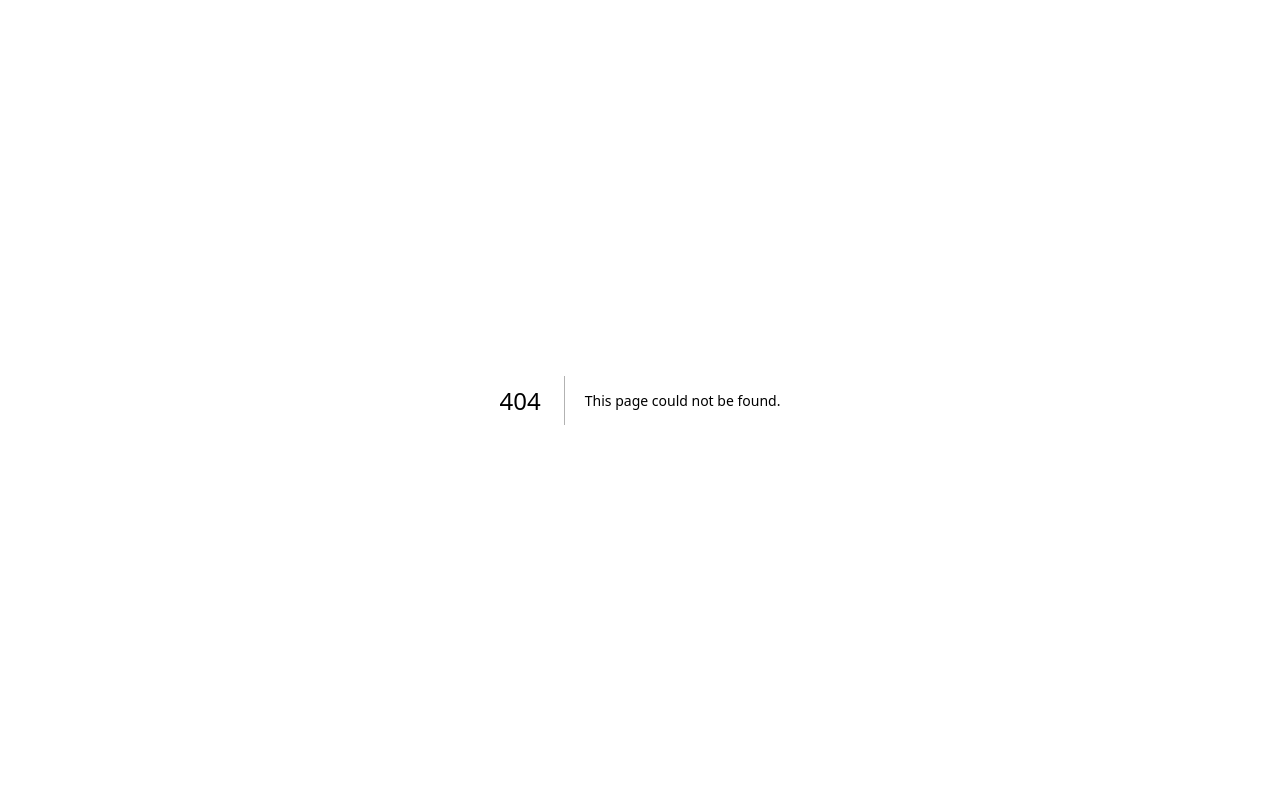
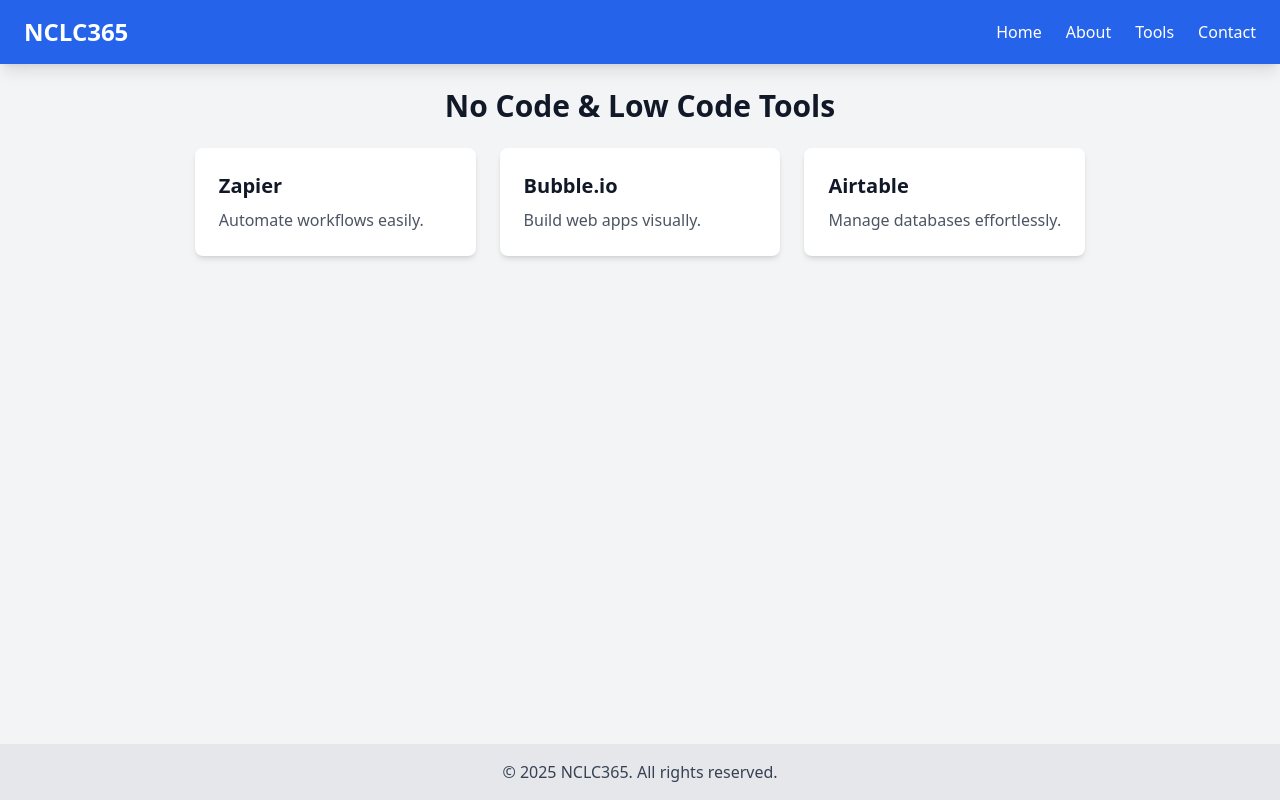
Before and after one commit to NCLC365/nclc365, a Next.js app: page /tools in a window 1280 px wide. Before the commit this address had no page. Built offline with nearby package versions, Linux system fonts and the light colour scheme.

Commit message:
Create tools.js

```diff
--- /dev/null
+++ b/pages/tools.js
@@ -0,0 +1,26 @@
+import Navbar from '../components/Navbar';
+import Footer from '../components/Footer';
+import Card from '../components/Card';
+
+export default function Tools() {
+  const tools = [
+    { title: 'Zapier', description: 'Automate workflows easily.' },
+    { title: 'Bubble.io', description: 'Build web apps visually.' },
+    { title: 'Airtable', description: 'Manage databases effortlessly.' }
+  ];
+
+  return (
+    <div className="flex flex-col min-h-screen bg-gray-100">
+      <Navbar />
+      <main className="flex flex-col items-center flex-1 p-6">
+        <h1 className="text-3xl font-bold mb-6">No Code & Low Code Tools</h1>
+        <div className="grid grid-cols-1 md:grid-cols-2 lg:grid-cols-3 gap-6">
+          {tools.map((tool, index) => (
+            <Card key={index} title={tool.title} description={tool.description} />
+          ))}
+        </div>
+      </main>
+      <Footer />
+    </div>
+  );
+}
```
